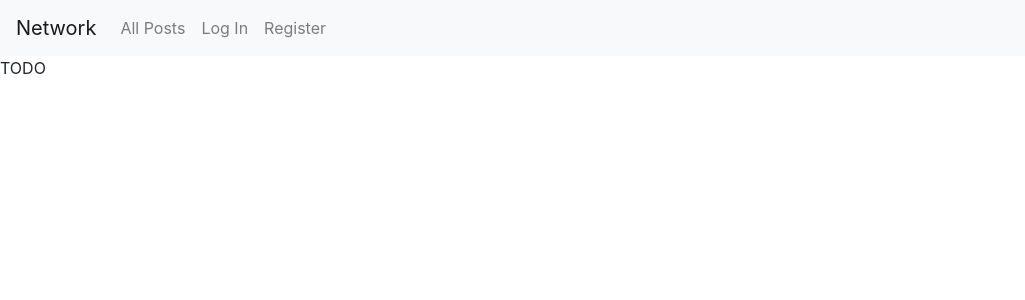
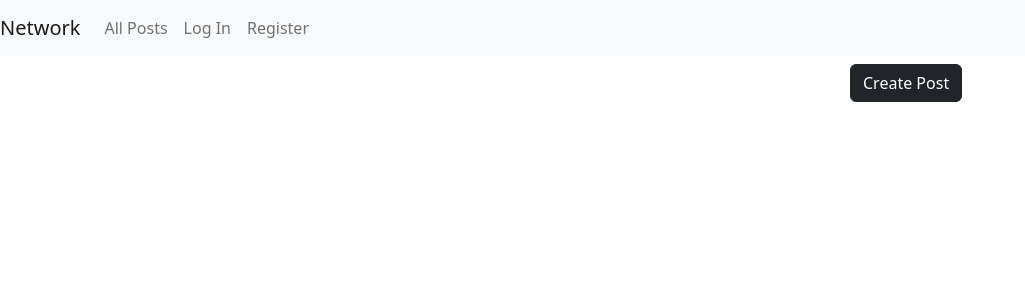
Before and after one commit to ryryry-3302/cs50webproj4, a Django app: page / in a window 1280 px wide. Shown: the top 300 px of the page, without its empty margins (0-1025 px from the left). Run offline with Django 3.2, Linux system fonts and the light colour scheme; parts of the project's set-up code (start-up, migrations or seed data) failed here and were passed over; some libraries are stand-ins or nearby versions.

Commit message:
Added create post form and models :D

```diff
--- a/network/admin.py
+++ b/network/admin.py
@@ -1,6 +1,8 @@
 from django.contrib import admin
 
-from project4.network.models import Post, User
+from .models import Post, User
+
+
 
 # Register your models here.
 admin.site.register(User)
--- /dev/null
+++ b/network/forms.py
@@ -0,0 +1,8 @@
+from django.forms import ModelForm
+
+from .models import User, Post
+
+class PostForm(ModelForm):
+    class Meta:
+        model = Post
+        exclude = ['likers', 'post_time', 'poster']
--- a/network/models.py
+++ b/network/models.py
@@ -1,15 +1,23 @@
 from django.contrib.auth.models import AbstractUser
 from django.db import models
-
+from django.utils import timezone
 
 class User(AbstractUser):
     pass
 
 class Post(models.Model):
-    title = models.TextField(max_length=30)
+    title = models.CharField(max_length=20)
     body = models.TextField(max_length=400)
-    poster = models.ForeignKey(User, verbose_name=_(""), on_delete=models.CASCADE)
+    poster = models.ForeignKey(User, on_delete=models.CASCADE)
+    image = models.ImageField(upload_to='network/static/network/photos',blank=True)
     likers = models.ManyToManyField(User, blank=True, related_name="liked_posts")
 
     def __str__(self):
         return f"{self.poster}'s post {self.title}"
+    post_time = models.DateTimeField(auto_now_add=True, blank=True)
+
+    def save(self, *args, **kwargs):
+        ''' On save, update timestamps '''
+
+        self.post_time = timezone.now()
+        return super(Post, self).save(*args, **kwargs)
--- /dev/null
+++ b/network/static/network/script.js
@@ -0,0 +1,10 @@
+document.addEventListener('DOMContentLoaded', () => {
+    document.querySelector('#createbtn').addEventListener('click', function(){
+        this.style.display = 'none';
+        document.querySelector('#postform').style.display = 'block';
+    });
+    document.querySelector('#backbtn').addEventListener('click', function(){
+        document.querySelector('#postform').style.display = 'none';
+        document.querySelector('#createbtn').style.display = 'block';
+    });
+});
--- a/network/static/network/styles.css
+++ b/network/static/network/styles.css
@@ -0,0 +1,3 @@
+#postform {
+    display: none
+}
--- a/network/templates/network/index.html
+++ b/network/templates/network/index.html
@@ -1,5 +1,36 @@
 {% extends "network/layout.html" %}
+{% load crispy_forms_tags %}
 
 {% block body %}
-    TODO
+<div class="container-lg">
+    <div class="row justify-content-end">
+        <div class="col-4">
+            <button id="createbtn" class="btn btn-dark m-2">Create Post</button>
+        </div>
+    </div>
+    <div id='postform'>
+        <div class="row justify-content-center">
+            <div class="col-auto">
+
+            </div>
+        </div>
+        <div class="row justify-content-center">
+            <div class="col-6">
+                <h3 class="fw-bold text-center">Create Post</h3>
+            </div>
+        </div>
+        <div class="row justify-content-center">
+            <div class="col-6">
+                    <form method="POST" action={% url 'index' %} enctype="multipart/form-data" class="m-2">
+                        {{ form|crispy }}
+                        {% csrf_token %}
+                        <div class="row justify-content-center">
+                            <input type="submit" class="btn btn-dark col-auto m-2"></input>
+                            <button id="backbtn" class="btn btn-dark m-2 col-auto">Go back</button>
+                        </div>
+                    </form>
+            </div>
+        </div>
+    </div>
+</div>
 {% endblock %}
--- a/network/templates/network/layout.html
+++ b/network/templates/network/layout.html
@@ -4,7 +4,11 @@
 <html lang="en">
     <head>
         <title>{% block title %}Social Network{% endblock %}</title>
-        <link rel="stylesheet" href="https://stackpath.bootstrapcdn.com/bootstrap/4.4.1/css/bootstrap.min.css" integrity="sha384-Vkoo8x4CGsO3+Hhxv8T/Q5PaXtkKtu6ug5TOeNV6gBiFeWPGFN9MuhOf23Q9Ifjh" crossorigin="anonymous">
+        <script src="https://cdn.jsdelivr.net/npm/@popperjs/core@2.11.5/dist/umd/popper.min.js" integrity="sha384-Xe+8cL9oJa6tN/veChSP7q+mnSPaj5Bcu9mPX5F5xIGE0DVittaqT5lorf0EI7Vk" crossorigin="anonymous"></script>
+        <script src="https://cdn.jsdelivr.net/npm/bootstrap@5.2.0-beta1/dist/js/bootstrap.min.js" integrity="sha384-kjU+l4N0Yf4ZOJErLsIcvOU2qSb74wXpOhqTvwVx3OElZRweTnQ6d31fXEoRD1Jy" crossorigin="anonymous"></script>
+        <script src="{% static 'network/script.js' %}"></script>
+        <!-- CSS only -->
+        <link href="https://cdn.jsdelivr.net/npm/bootstrap@5.2.0-beta1/dist/css/bootstrap.min.css" rel="stylesheet" integrity="sha384-0evHe/X+R7YkIZDRvuzKMRqM+OrBnVFBL6DOitfPri4tjfHxaWutUpFmBp4vmVor" crossorigin="anonymous">
         <link href="{% static 'network/styles.css' %}" rel="stylesheet">
     </head>
     <body>
--- a/network/views.py
+++ b/network/views.py
@@ -3,12 +3,25 @@
 from django.http import HttpResponse, HttpResponseRedirect
 from django.shortcuts import render
 from django.urls import reverse
-
+from .forms import PostForm
 from .models import User
 
 
 def index(request):
-    return render(request, "network/index.html")
+    form = PostForm(request.POST or None, request.FILES or None)
+    f = PostForm(request.POST, request.FILES)
+    if f.is_valid():
+        # save the form data to model
+        result = f.save(commit=False)
+        result.poster = request.user
+        result.save()
+
+    if request.method == 'POST':
+        return HttpResponseRedirect(reverse("index"))
+
+    return render(request, "network/index.html", {
+        'form' :  form
+    })
 
 
 def login_view(request):
--- a/project4/settings.py
+++ b/project4/settings.py
@@ -38,6 +38,7 @@
     'django.contrib.sessions',
     'django.contrib.messages',
     'django.contrib.staticfiles',
+    'crispy_forms',
 ]
 
 MIDDLEWARE = [
@@ -107,11 +108,13 @@
 
 LANGUAGE_CODE = 'en-us'
 
-TIME_ZONE = 'UTC'
+TIME_ZONE = 'Asia/Singapore'
 
 USE_I18N = True
 
 USE_L10N = True
+
+CRISPY_TEMPLATE_PACK = 'bootstrap4'
 
 USE_TZ = True
 
```
Also changed, not shown: db.sqlite3, network/migrations/0002_post.py (added), network/migrations/0003_post_post_time.py (added), network/migrations/0004_alter_post_title.py (added), network/migrations/0005_alter_post_title.py (added), network/migrations/0006_alter_post_title.py (added), network/migrations/0007_alter_post_image.py (added), network/migrations/0008_alter_post_image.py (added), network/static/network/photos/burger.jfif (added), network/static/network/photos/burger_GUh4Dco.jfif (added).
